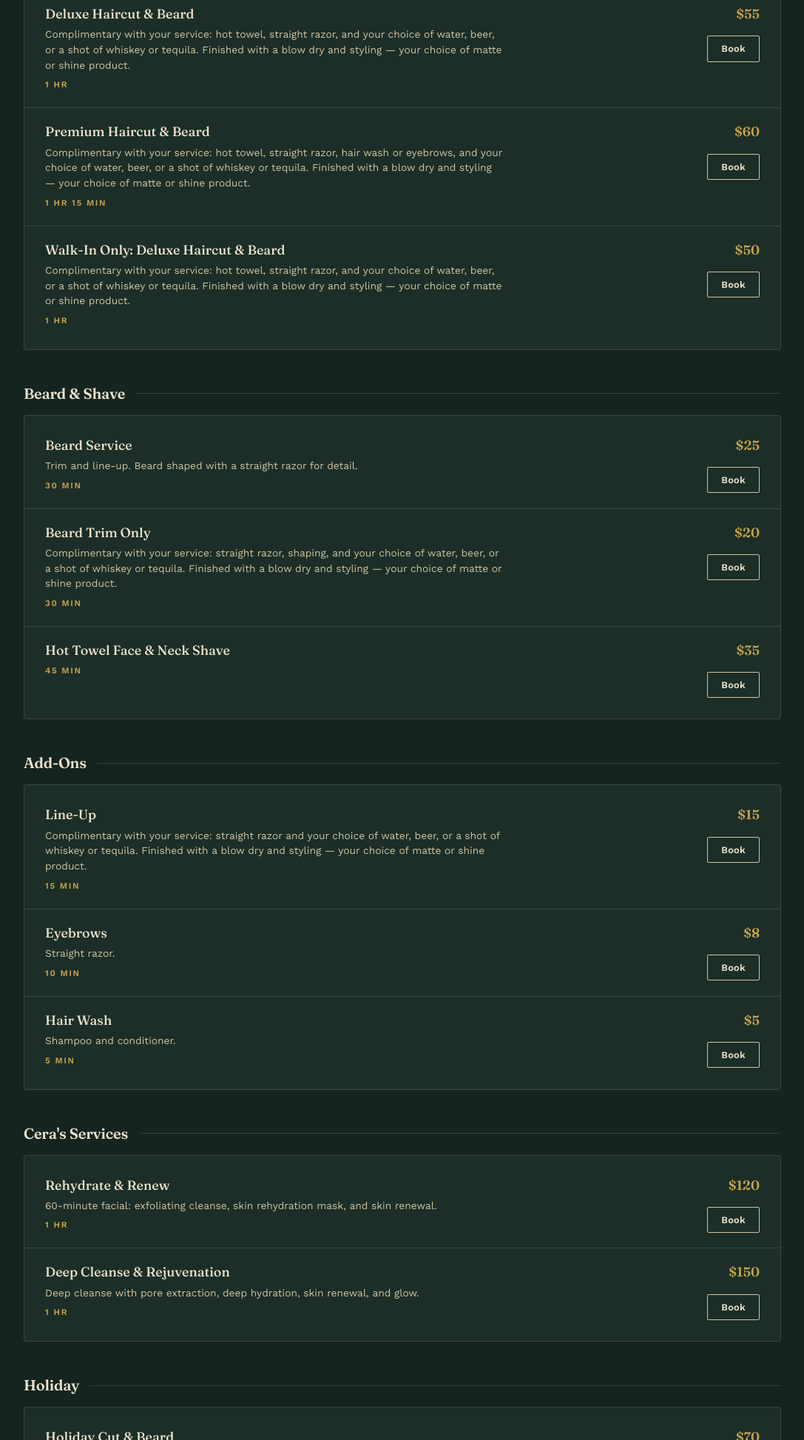
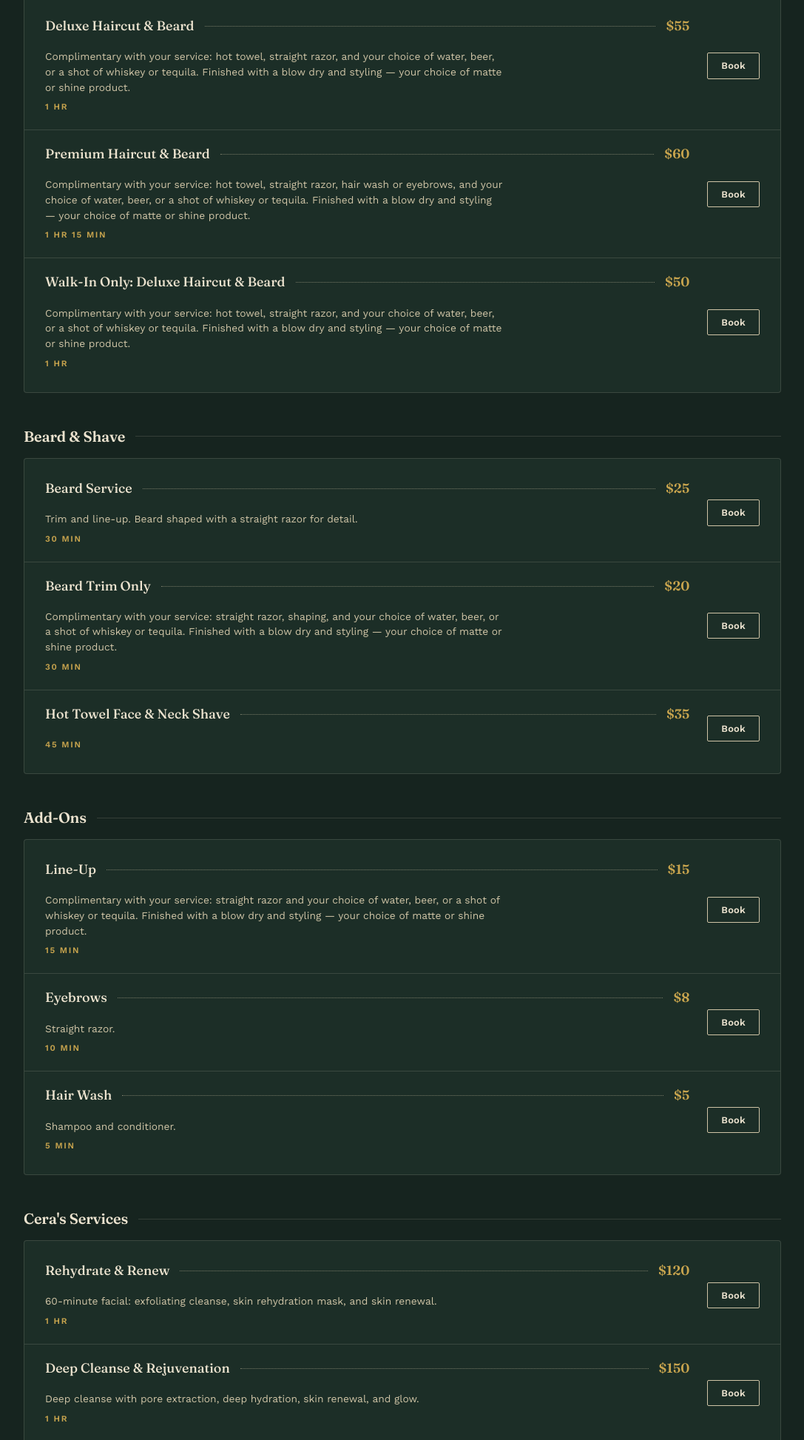
Before and after one commit to johnnyblendz/johnnyblendz.github.io, a plain HTML site: page index.html in a window 1280 px wide. Shown: the part 1708-3654 px from the top of the page at 74% size, without its empty margins (96-1183 px from the left). Drawn offline with nearby package versions, Linux system fonts and the light colour scheme.

Commit message:
Refactor ticket row layout and structure in HTML

```diff
--- a/index.html
+++ b/index.html
@@ -186,20 +186,34 @@
   .svc-group[hidden]{ display:none; }
   .svc-group-title{ font-size:1.25rem; margin-bottom:14px; display:flex; align-items:center; gap:14px; }
   .svc-group-title::after{ content:""; flex:1; height:1px; background:var(--line); }
-  .ticket-row.svc{ align-items:flex-start; gap:20px; padding:20px 28px; }
-  .svc-main{ flex:1; min-width:0; }
-  .svc-main .ticket-name{ white-space:normal; display:block; }
+  /* service row: title ···dots··· price, details below, Book on the right */
+  .ticket-row.svc{
+    display:grid; grid-template-columns:1fr auto; column-gap:24px;
+    align-items:start; padding:20px 28px;
+  }
+  .svc-top{ grid-column:1; grid-row:1; display:flex; align-items:baseline; gap:14px; min-width:0; }
+  .svc-top .ticket-name{ white-space:normal; }
+  .svc-top .leader{ min-width:16px; }
+  .svc-top .ticket-name, .svc-top .ticket-price{ line-height:1.3; }
+  .svc-body{ grid-column:1; grid-row:2; min-width:0; }
+  .ticket-row.svc .book-btn{ grid-column:2; grid-row:1 / 3; align-self:center; }
   .svc-desc{ color:var(--parchment-dim); font-size:0.86rem; margin-top:6px; max-width:620px; }
   .svc-time{
     display:inline-block; margin-top:8px;
     font-size:0.72rem; letter-spacing:0.14em; text-transform:uppercase;
     color:var(--brass); font-weight:600;
   }
-  .svc-main .ticket-name, .svc-side .ticket-price{ line-height:1.3; }
-  .svc-side{ display:flex; flex-direction:column; align-items:flex-end; gap:18px; flex-shrink:0; }
   .btn-sm{ padding:7px 18px; font-size:0.8rem; }
+
+  /* phones: no dots — price top-right, Book button under it */
   @media(max-width:520px){
-    .ticket-row.svc{ padding:16px 16px; gap:14px; }
+    .ticket-row.svc{ padding:16px 16px; column-gap:14px; row-gap:0; }
+    .svc-top{ display:contents; }
+    .svc-top .leader{ display:none; }
+    .svc-top .ticket-name{ grid-column:1; grid-row:1; }
+    .svc-top .ticket-price{ grid-column:2; grid-row:1; justify-self:end; }
+    .svc-body{ grid-column:1; grid-row:2; }
+    .ticket-row.svc .book-btn{ grid-column:2; grid-row:2; align-self:start; margin-top:14px; }
     .svc-desc{ font-size:0.82rem; }
     .svc-tabs{ margin:0 -28px 28px; }
   }
@@ -340,38 +354,29 @@
         <div class="ticket">
 
         <div class="ticket-row svc">
-          <div class="svc-main">
-            <span class="ticket-name">Deluxe Haircut</span>
+          <div class="svc-top"><span class="ticket-name">Deluxe Haircut</span><span class="leader"></span><span class="ticket-price">$45</span></div>
+          <div class="svc-body">
             <p class="svc-desc">Complimentary with your service: hot towel, straight razor, and your choice of water, beer, or a shot of whiskey or tequila. Finished with a blow dry and styling — your choice of matte or shine product.</p>
             <span class="svc-time">45 min</span>
           </div>
-          <div class="svc-side">
-            <span class="ticket-price">$45</span>
           <a class="btn btn-ghost btn-sm book-btn" target="_blank" rel="noopener">Book</a>
-          </div>
         </div>
 
         <div class="ticket-row svc">
-          <div class="svc-main">
-            <span class="ticket-name">Premium Haircut</span>
+          <div class="svc-top"><span class="ticket-name">Premium Haircut</span><span class="leader"></span><span class="ticket-price">$50</span></div>
+          <div class="svc-body">
             <p class="svc-desc">Complimentary with your service: hot towel, hair design, straight razor, hair wash or eyebrows, and your choice of water, beer, or a shot of whiskey or tequila. Finished with a blow dry and styling — your choice of matte or shine product.</p>
             <span class="svc-time">1 hr</span>
           </div>
-          <div class="svc-side">
-            <span class="ticket-price">$50</span>
           <a class="btn btn-ghost btn-sm book-btn" target="_blank" rel="noopener">Book</a>
-          </div>
         </div>
 
         <div class="ticket-row svc">
-          <div class="svc-main">
-            <span class="ticket-name">Premium Facial + Haircut</span>
+          <div class="svc-top"><span class="ticket-name">Premium Facial + Haircut</span><span class="leader"></span><span class="ticket-price">$100</span></div>
+          <div class="svc-body">
             <span class="svc-time">1 hr 30 min</span>
           </div>
-          <div class="svc-side">
-            <span class="ticket-price">$100</span>
           <a class="btn btn-ghost btn-sm book-btn" target="_blank" rel="noopener">Book</a>
-          </div>
         </div>
 
         </div>
@@ -382,39 +387,30 @@
         <div class="ticket">
 
         <div class="ticket-row svc">
-          <div class="svc-main">
-            <span class="ticket-name">Deluxe Haircut &amp; Beard</span>
+          <div class="svc-top"><span class="ticket-name">Deluxe Haircut &amp; Beard</span><span class="leader"></span><span class="ticket-price">$55</span></div>
+          <div class="svc-body">
             <p class="svc-desc">Complimentary with your service: hot towel, straight razor, and your choice of water, beer, or a shot of whiskey or tequila. Finished with a blow dry and styling — your choice of matte or shine product.</p>
             <span class="svc-time">1 hr</span>
           </div>
-          <div class="svc-side">
-            <span class="ticket-price">$55</span>
           <a class="btn btn-ghost btn-sm book-btn" target="_blank" rel="noopener">Book</a>
-          </div>
         </div>
 
         <div class="ticket-row svc">
-          <div class="svc-main">
-            <span class="ticket-name">Premium Haircut &amp; Beard</span>
+          <div class="svc-top"><span class="ticket-name">Premium Haircut &amp; Beard</span><span class="leader"></span><span class="ticket-price">$60</span></div>
+          <div class="svc-body">
             <p class="svc-desc">Complimentary with your service: hot towel, straight razor, hair wash or eyebrows, and your choice of water, beer, or a shot of whiskey or tequila. Finished with a blow dry and styling — your choice of matte or shine product.</p>
             <span class="svc-time">1 hr 15 min</span>
           </div>
-          <div class="svc-side">
-            <span class="ticket-price">$60</span>
           <a class="btn btn-ghost btn-sm book-btn" target="_blank" rel="noopener">Book</a>
-          </div>
         </div>
 
         <div class="ticket-row svc">
-          <div class="svc-main">
-            <span class="ticket-name">Walk-In Only: Deluxe Haircut &amp; Beard</span>
+          <div class="svc-top"><span class="ticket-name">Walk-In Only: Deluxe Haircut &amp; Beard</span><span class="leader"></span><span class="ticket-price">$50</span></div>
+          <div class="svc-body">
             <p class="svc-desc">Complimentary with your service: hot towel, straight razor, and your choice of water, beer, or a shot of whiskey or tequila. Finished with a blow dry and styling — your choice of matte or shine product.</p>
             <span class="svc-time">1 hr</span>
           </div>
-          <div class="svc-side">
-            <span class="ticket-price">$50</span>
           <a class="btn btn-ghost btn-sm book-btn" target="_blank" rel="noopener">Book</a>
-          </div>
         </div>
 
         </div>
@@ -425,38 +421,29 @@
         <div class="ticket">
 
         <div class="ticket-row svc">
-          <div class="svc-main">
-            <span class="ticket-name">Beard Service</span>
+          <div class="svc-top"><span class="ticket-name">Beard Service</span><span class="leader"></span><span class="ticket-price">$25</span></div>
+          <div class="svc-body">
             <p class="svc-desc">Trim and line-up. Beard shaped with a straight razor for detail.</p>
             <span class="svc-time">30 min</span>
           </div>
-          <div class="svc-side">
-            <span class="ticket-price">$25</span>
           <a class="btn btn-ghost btn-sm book-btn" target="_blank" rel="noopener">Book</a>
-          </div>
         </div>
 
         <div class="ticket-row svc">
-          <div class="svc-main">
-            <span class="ticket-name">Beard Trim Only</span>
+          <div class="svc-top"><span class="ticket-name">Beard Trim Only</span><span class="leader"></span><span class="ticket-price">$20</span></div>
+          <div class="svc-body">
             <p class="svc-desc">Complimentary with your service: straight razor, shaping, and your choice of water, beer, or a shot of whiskey or tequila. Finished with a blow dry and styling — your choice of matte or shine product.</p>
             <span class="svc-time">30 min</span>
           </div>
-          <div class="svc-side">
-            <span class="ticket-price">$20</span>
           <a class="btn btn-ghost btn-sm book-btn" target="_blank" rel="noopener">Book</a>
-          </div>
         </div>
 
         <div class="ticket-row svc">
-          <div class="svc-main">
-            <span class="ticket-name">Hot Towel Face &amp; Neck Shave</span>
+          <div class="svc-top"><span class="ticket-name">Hot Towel Face &amp; Neck Shave</span><span class="leader"></span><span class="ticket-price">$35</span></div>
+          <div class="svc-body">
             <span class="svc-time">45 min</span>
           </div>
-          <div class="svc-side">
-            <span class="ticket-price">$35</span>
           <a class="btn btn-ghost btn-sm book-btn" target="_blank" rel="noopener">Book</a>
-          </div>
         </div>
 
         </div>
@@ -467,39 +454,30 @@
         <div class="ticket">
 
         <div class="ticket-row svc">
-          <div class="svc-main">
-            <span class="ticket-name">Line-Up</span>
+          <div class="svc-top"><span class="ticket-name">Line-Up</span><span class="leader"></span><span class="ticket-price">$15</span></div>
+          <div class="svc-body">
             <p class="svc-desc">Complimentary with your service: straight razor and your choice of water, beer, or a shot of whiskey or tequila. Finished with a blow dry and styling — your choice of matte or shine product.</p>
             <span class="svc-time">15 min</span>
           </div>
-          <div class="svc-side">
-            <span class="ticket-price">$15</span>
           <a class="btn btn-ghost btn-sm book-btn" target="_blank" rel="noopener">Book</a>
-          </div>
         </div>
 
         <div class="ticket-row svc">
-          <div class="svc-main">
-            <span class="ticket-name">Eyebrows</span>
+          <div class="svc-top"><span class="ticket-name">Eyebrows</span><span class="leader"></span><span class="ticket-price">$8</span></div>
+          <div class="svc-body">
             <p class="svc-desc">Straight razor.</p>
             <span class="svc-time">10 min</span>
           </div>
-          <div class="svc-side">
-            <span class="ticket-price">$8</span>
           <a class="btn btn-ghost btn-sm book-btn" target="_blank" rel="noopener">Book</a>
-          </div>
         </div>
 
         <div class="ticket-row svc">
-          <div class="svc-main">
-            <span class="ticket-name">Hair Wash</span>
+          <div class="svc-top"><span class="ticket-name">Hair Wash</span><span class="leader"></span><span class="ticket-price">$5</span></div>
+          <div class="svc-body">
             <p class="svc-desc">Shampoo and conditioner.</p>
             <span class="svc-time">5 min</span>
           </div>
-          <div class="svc-side">
-            <span class="ticket-price">$5</span>
           <a class="btn btn-ghost btn-sm book-btn" target="_blank" rel="noopener">Book</a>
-          </div>
         </div>
 
         </div>
@@ -510,27 +488,21 @@
         <div class="ticket">
 
         <div class="ticket-row svc">
-          <div class="svc-main">
-            <span class="ticket-name">Rehydrate &amp; Renew</span>
+          <div class="svc-top"><span class="ticket-name">Rehydrate &amp; Renew</span><span class="leader"></span><span class="ticket-price">$120</span></div>
+          <div class="svc-body">
             <p class="svc-desc">60-minute facial: exfoliating cleanse, skin rehydration mask, and skin renewal.</p>
             <span class="svc-time">1 hr</span>
           </div>
-          <div class="svc-side">
-            <span class="ticket-price">$120</span>
           <a class="btn btn-ghost btn-sm book-btn" target="_blank" rel="noopener">Book</a>
-          </div>
         </div>
 
         <div class="ticket-row svc">
-          <div class="svc-main">
-            <span class="ticket-name">Deep Cleanse &amp; Rejuvenation</span>
+          <div class="svc-top"><span class="ticket-name">Deep Cleanse &amp; Rejuvenation</span><span class="leader"></span><span class="ticket-price">$150</span></div>
+          <div class="svc-body">
             <p class="svc-desc">Deep cleanse with pore extraction, deep hydration, skin renewal, and glow.</p>
             <span class="svc-time">1 hr</span>
           </div>
-          <div class="svc-side">
-            <span class="ticket-price">$150</span>
           <a class="btn btn-ghost btn-sm book-btn" target="_blank" rel="noopener">Book</a>
-          </div>
         </div>
 
         </div>
@@ -541,27 +513,21 @@
         <div class="ticket">
 
         <div class="ticket-row svc">
-          <div class="svc-main">
-            <span class="ticket-name">Holiday Cut &amp; Beard</span>
+          <div class="svc-top"><span class="ticket-name">Holiday Cut &amp; Beard</span><span class="leader"></span><span class="ticket-price">$70</span></div>
+          <div class="svc-body">
             <p class="svc-desc">Same-day holiday service. We're closed on holidays, so there's an additional fee for the barber to come in.</p>
             <span class="svc-time">30 min</span>
           </div>
-          <div class="svc-side">
-            <span class="ticket-price">$70</span>
           <a class="btn btn-ghost btn-sm book-btn" target="_blank" rel="noopener">Book</a>
-          </div>
         </div>
 
         <div class="ticket-row svc">
-          <div class="svc-main">
-            <span class="ticket-name">Holiday Cut</span>
+          <div class="svc-top"><span class="ticket-name">Holiday Cut</span><span class="leader"></span><span class="ticket-price">$60</span></div>
+          <div class="svc-body">
             <p class="svc-desc">Same-day holiday service. We're closed on holidays, so there's an additional fee for the barber to come in.</p>
             <span class="svc-time">1 hr</span>
           </div>
-          <div class="svc-side">
-            <span class="ticket-price">$60</span>
           <a class="btn btn-ghost btn-sm book-btn" target="_blank" rel="noopener">Book</a>
-          </div>
         </div>
 
         </div>
```
Lines whose indentation alone changed are shown as unchanged.
